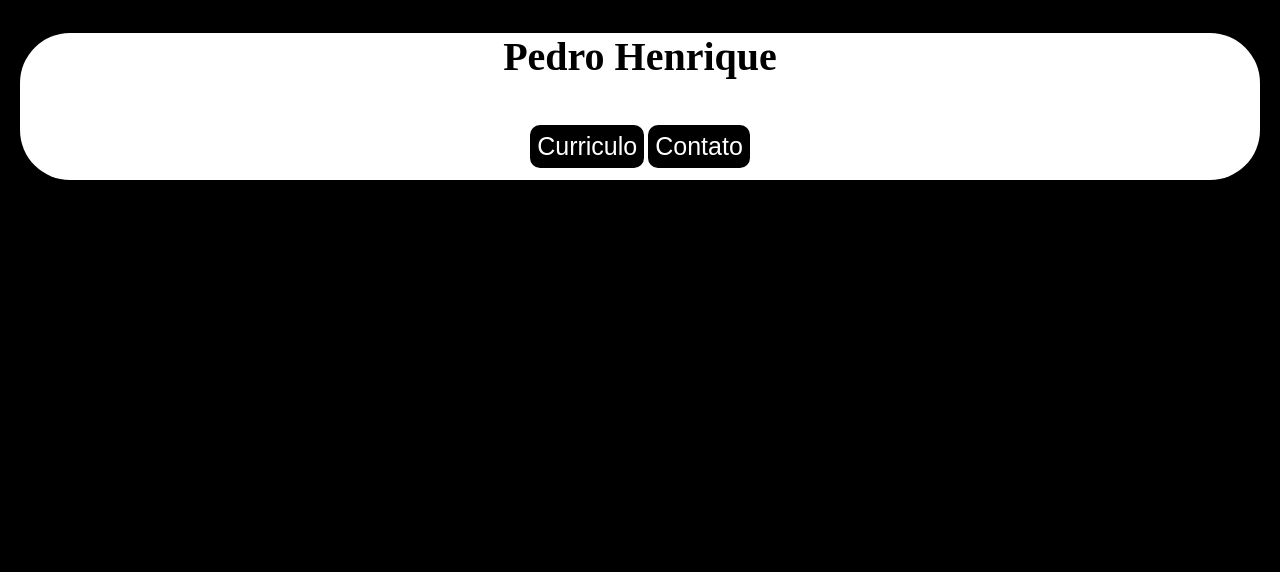
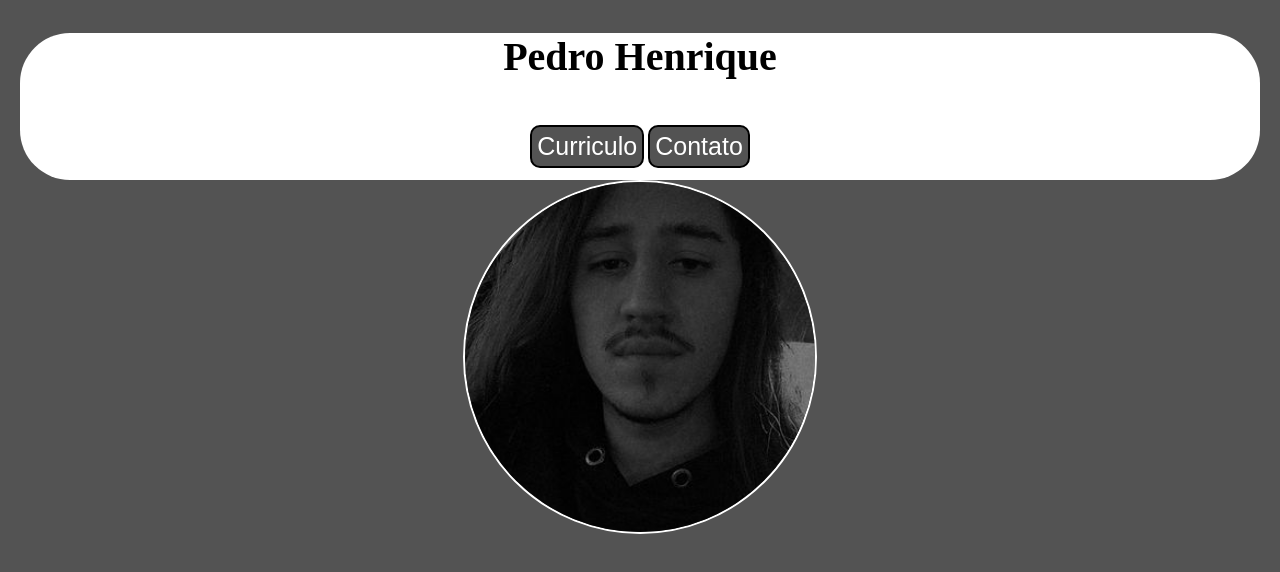
Before and after one commit to pedrohRDG/TrabalhoCurriculo, a plain HTML site: page index.html in a window 1280 px wide. Drawn offline with Linux system fonts and the light colour scheme.

Commit message:
adiconando imagem

```diff
--- a/index.html
+++ b/index.html
@@ -8,13 +8,14 @@
     <title>Document</title>
 </head>
 <body>
-    <nav>
-        <div class="menu">
+    <nav class="menu">
             <h1>Pedro Henrique</h1>
             <a href="curriculo.html"><button  class="botao">Curriculo</button></a>
             <a href="contato.html"><button  class="botao">Contato</button></a>
-        </div>
     </nav>
+    <header>
+        <img src="perfil.jpg" class="img1">
+    </header>
 
 
 </body>
--- a/style.css
+++ b/style.css
@@ -5,7 +5,7 @@
 body{
     margin: 20px;
     text-align: center;
-    background-color: #000000;
+    background-color: #535353;
 }
 
 h1,h2{
@@ -13,7 +13,7 @@ h1,h2{
 }
 
 .botao{
-    background-color: #000000;
+    background-color: #535353;
     border: 2px solid #000000;
     color: #ffffff;
     padding: 5px;
@@ -30,3 +30,11 @@ h1,h2{
     border-radius: 50px;
     margin:  40px 40 ;
 }
+
+.img1{
+    width: 350px;
+    height: 350px;
+    border-radius: 1000px ;
+    border: 2px solid #ffffff;
+
+}
```
Also changed, not shown: perfil.jpg (added).
